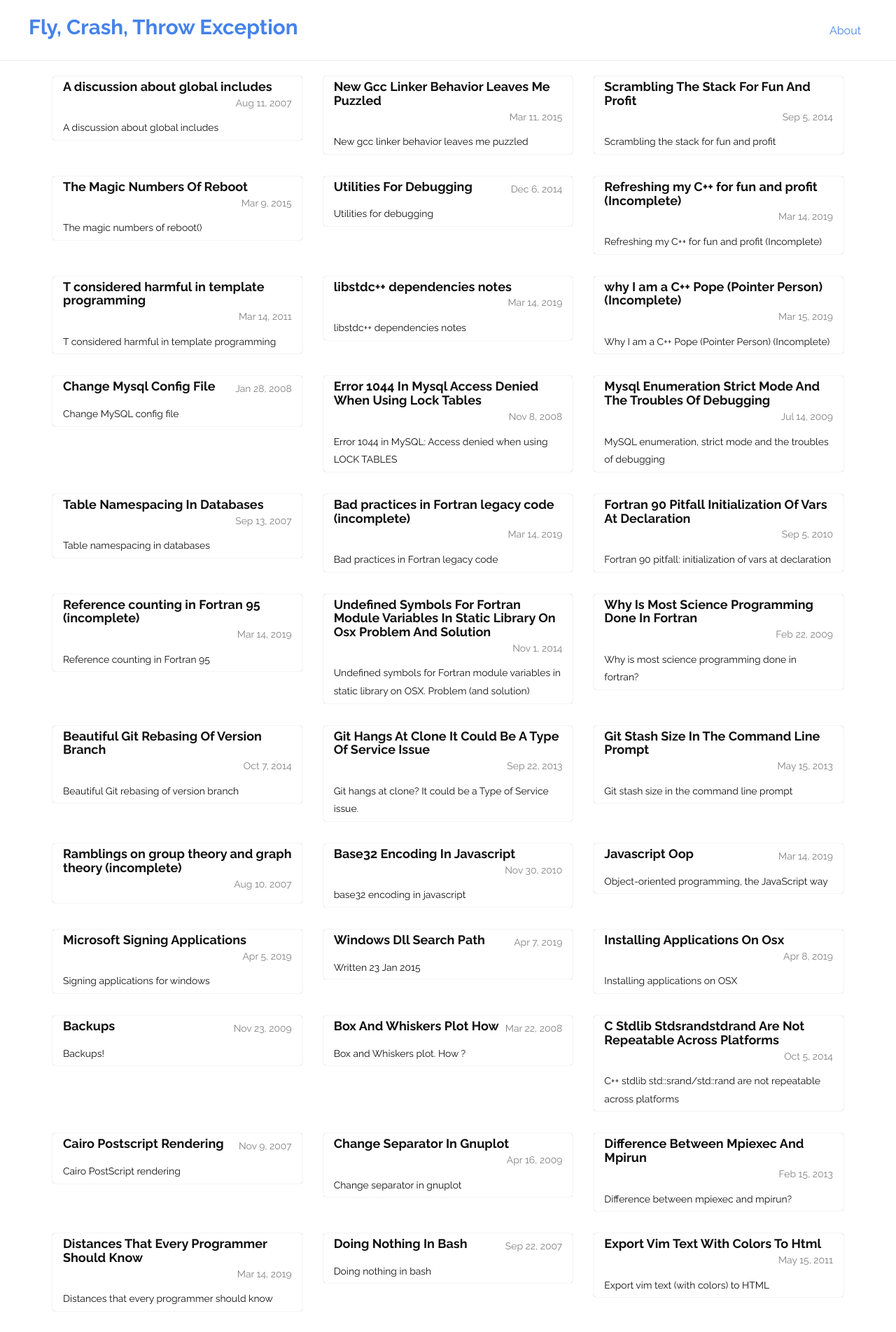
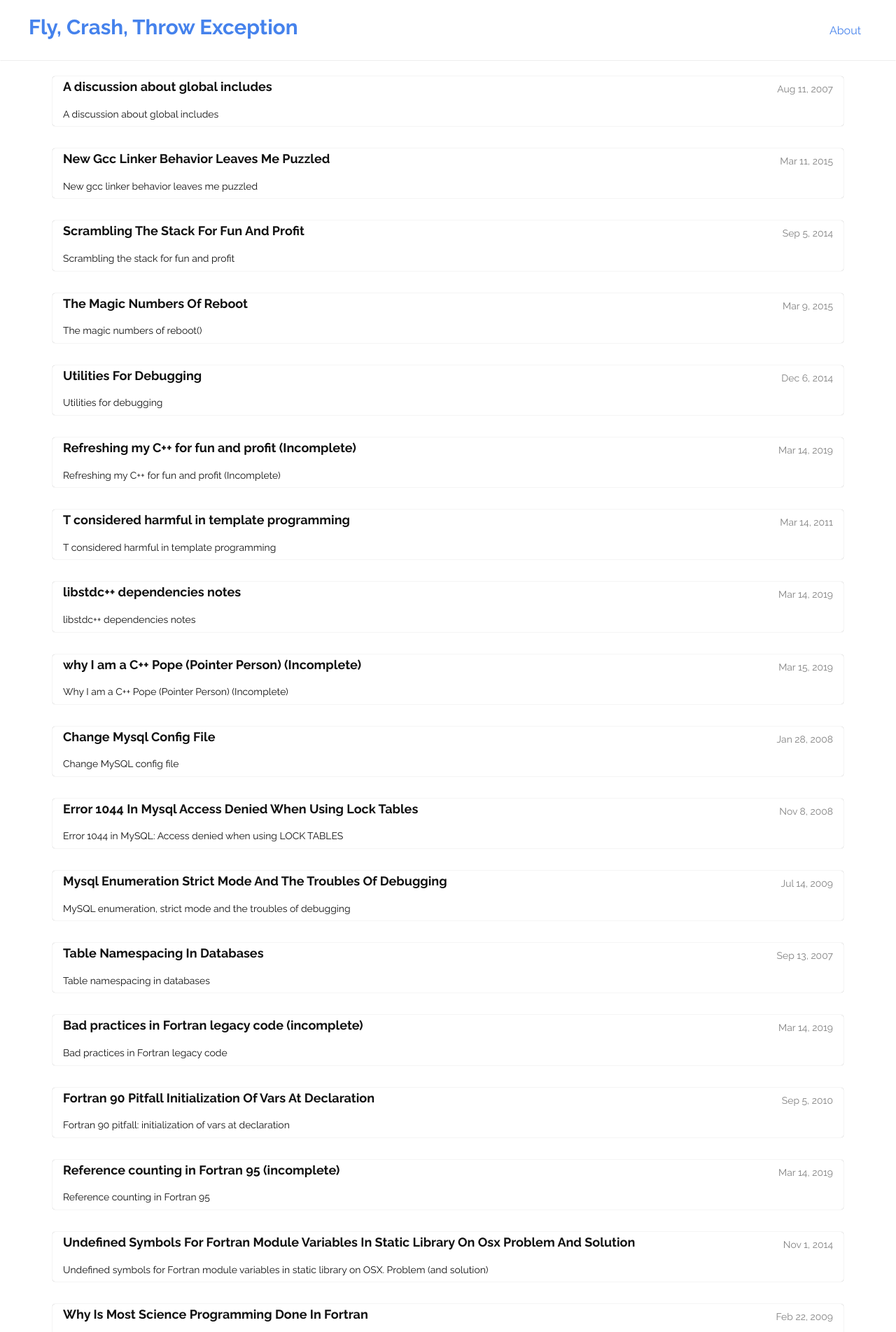
Before and after one commit to stefanoborini/stefanoborini.github.io, a Jekyll site: the page built from index.html, in a window 1280 px wide. Shown: the top 1903 px of the page at 70% size. Built offline with Jekyll 4.4.1, drawn with Linux system fonts in a browser that asks for light colours; the list of posts is cut into pages by our own code.

Commit message:
Long tags

```diff
--- a/index.html
+++ b/index.html
@@ -9,7 +9,7 @@
             {% capture category_name %}{{ category | first }}{% endcapture %}
             {% assign sorted_posts = category[1] | sort:"title" %}
             {% for post in sorted_posts %}
-            <div class="col-md-4 card">
+            <div class="col-md-12 card">
              <a href="{{ post.url | prepend: site.baseurl }}" class="index-anchor">
                 <div class="panel panel-default">
 
```
